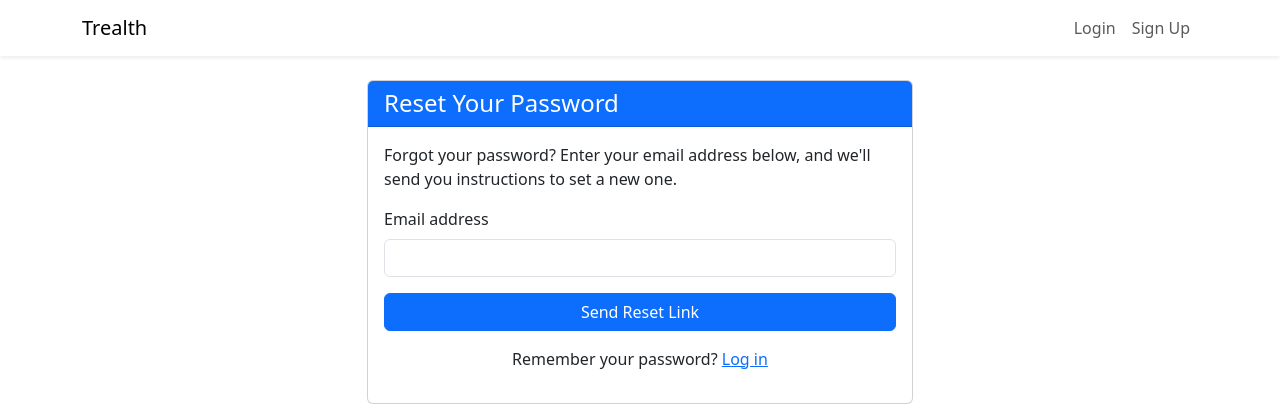
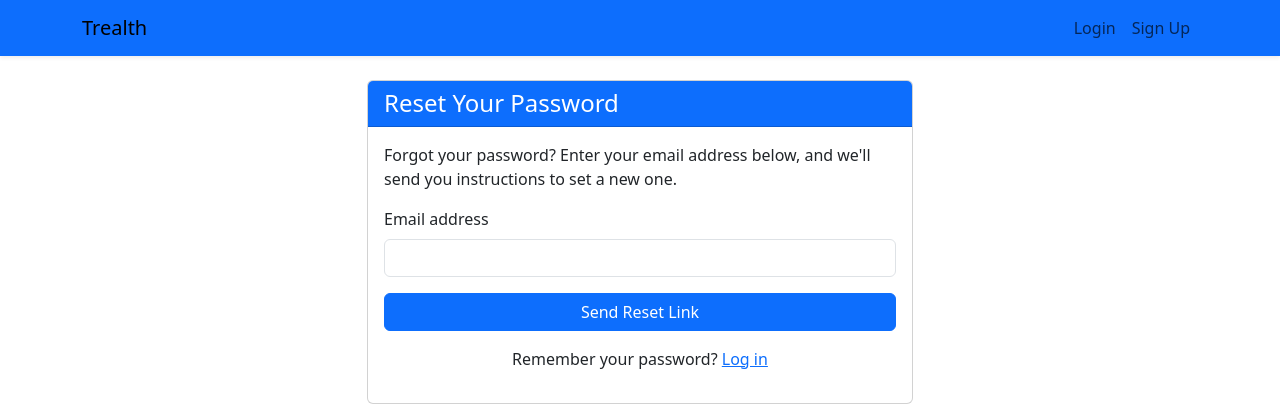
Before and after one commit to MyProject000/Trealth, a Django app: page /accounts/password-reset/ in a window 1280 px wide. Shown: the top 420 px of the page. Run offline with Django 5.2, Linux system fonts and the light colour scheme.

Commit message:
commit of Trealth

```diff
--- a/medbooker_project/templates/base.html
+++ b/medbooker_project/templates/base.html
@@ -32,7 +32,7 @@
 </head>
 <body>
     <!-- Header -->
-    <nav class="navbar navbar-expand-lg navbar-light bg-white shadow-sm">
+    <nav class="navbar navbar-expand-lg navbar-light bg-primary  shadow-sm">
         <div class="container">
             <a class="navbar-brand" href="{% url 'core:home' %}">Trealth</a>
             <button class="navbar-toggler" type="button" data-bs-toggle="collapse" data-bs-target="#navbarNav">
```
